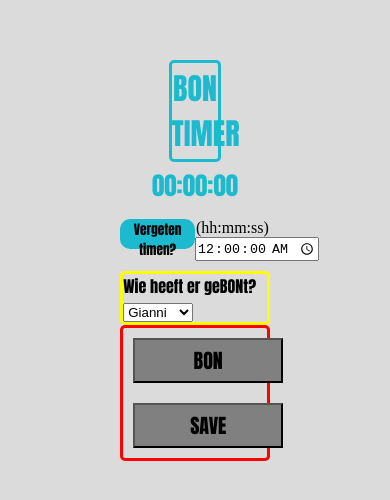
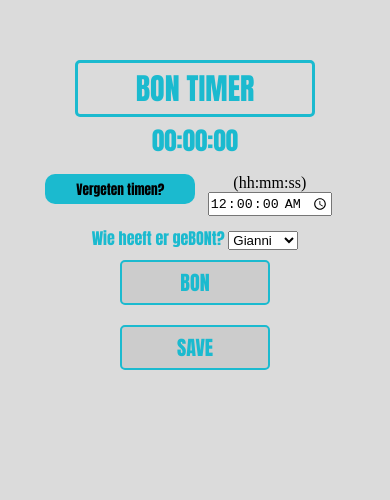
Before and after one commit to SanderSoftTouch/timerv2, a website: page index.html in a window 390 px wide. Drawn offline with Linux system fonts and the light colour scheme; no server answers.

Commit message:
last changes

```diff
--- a/index.css
+++ b/index.css
@@ -59,9 +59,8 @@ body{
 
 .userDropdown{
     font-family: Impact, Haettenschweiler, 'Arial Narrow Bold', sans-serif;
-    border-style: solid;
-    border-radius: 5px;
-    border-color: yellow;
+    color: #1bbacf;
+    text-align: center;
 }
 
 .timer{
@@ -75,17 +74,44 @@ body{
 
 .buttonRow {
     text-align: center;
-    border-style: solid;
-    border-radius: 5px;
-    border-color: red;
 }
 
 .buttonBon, .buttonSave {
     font-family: Impact, Haettenschweiler, 'Arial Narrow Bold', sans-serif;
     font-size: 20px;
+    color:#1bbacf;
     padding: 5px;
     margin: 10px; /* Adjust the margin as needed */
     width: 150px;
     height: fit-content;
-    background-color: gray
+    background-color: #cccccc;
+    border-style: solid;
+    border-radius: 5px;
+    border-color: #1bbacf;
 }
+
+@media (max-width: 1000px) {
+    .mainContainer{
+        background-color: #dbdbdb;
+        width: 80%;
+        margin-left:  auto;
+        margin-right: auto;
+        margin-top: 50px;
+        padding-top: 10px;
+    }
+
+    .headText{
+        font-size: 30px;
+        font-family: Impact, Haettenschweiler, 'Arial Narrow Bold', sans-serif;
+        color: #1bbacf;
+        text-align: center;
+        border-style: solid;
+        border-radius: 5px;
+        border-color: #1bbacf;
+        width: 80%;
+        padding-top: 3px;
+        padding-bottom: 3px;
+        margin-left: auto;
+        margin-right: auto;
+    }
+}
--- a/index.js
+++ b/index.js
@@ -30,16 +30,17 @@ function knopklik(button){
     if(button.innerHTML == "BON"){
         button.innerHTML = "STOP BON"
         button.style.backgroundColor = "Red"
+        button.style.Color = "white"
         var teller = tellerConverter(timer.innerText)
         timerOn = setInterval(function(){ //start_timer
             teller ++;
             console.log(teller);
             //window[`teller_${knop.parentElement.id.charAt(knop.parentElement.id.length - 1)}`] = teller;
-            button.previousElementSibling.innerText = tijdConverter(teller)
+            timer.innerText = tijdConverter(teller)
         }, 1000);
     } else {
         button.innerHTML = "BON"
-        button.style.backgroundColor = "gray"
+        button.style.backgroundColor = "#cccccc"
         clearInterval(timerOn) //stop_timer
     }
 }
```
